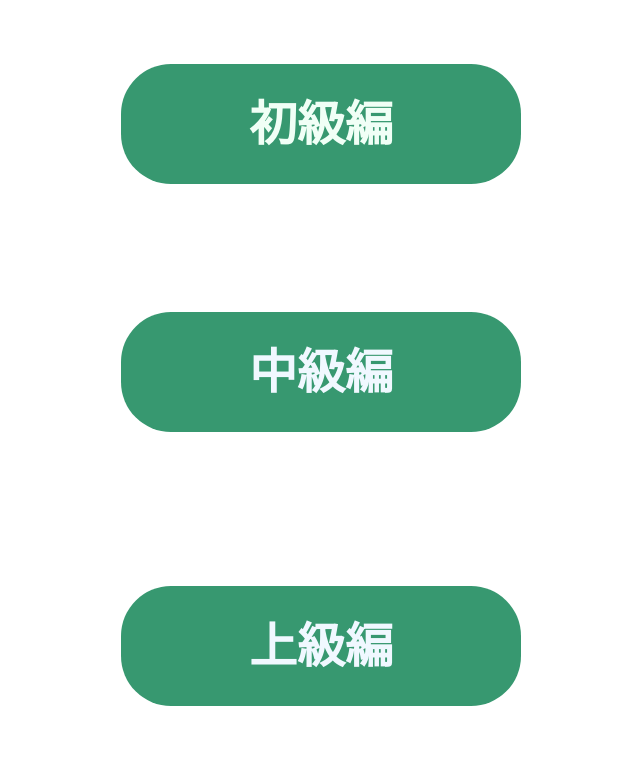
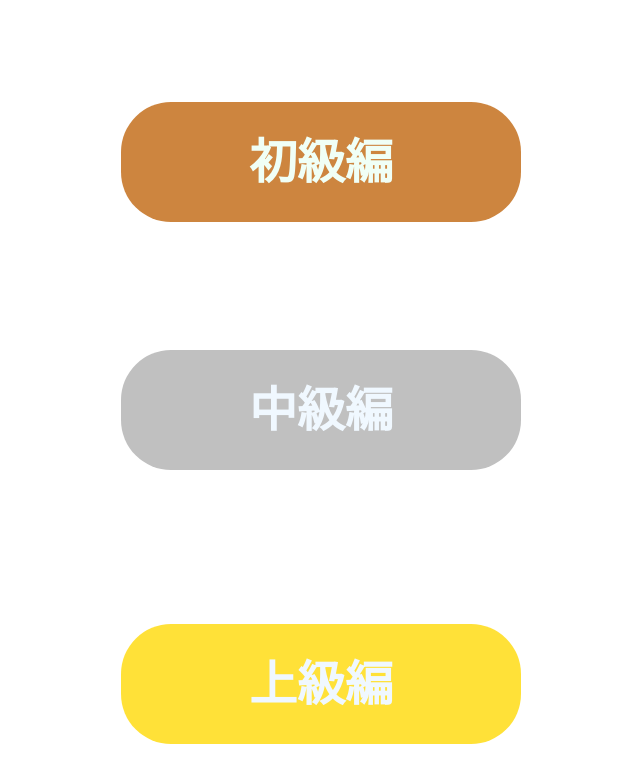
Before and after one commit to furu0202/Prefectures-App, a Next.js app: page /level in a window 1280 px wide. Shown: the top 782 px of the page, without its empty margins (319-959 px from the left). Built offline with nearby package versions, Linux system fonts and the light colour scheme.

Commit message:
難易度ボタンの配色を変更

```diff
--- a/app/level/page.module.css
+++ b/app/level/page.module.css
@@ -1,11 +1,16 @@
+.main {
+  font-size: 48px;
+  text-align: center;
+}
+
 .buttonBeginner {
   font-size: 48px;
   height: 120px;
   width: 400px;
   margin: 0 auto;
-  margin-top: 5%;
+  margin-top: 8%;
   color: #f0fff6;
-  background: rgb(55, 152, 112);
+  background: #cd853f;
   display: flex;
   justify-content: center;
   font-weight: bold;
@@ -20,7 +25,7 @@
   margin: 0 auto;
   margin-top: 10%;
   color: aliceblue;
-  background: rgb(55, 152, 112);
+  background: silver;
   display: flex;
   justify-content: center;
   font-weight: bold;
@@ -35,7 +40,7 @@
   margin: 0 auto;
   margin-top: 12%;
   color: aliceblue;
-  background: rgb(55, 152, 112);
+  background: #ffd900c7;
   display: flex;
   justify-content: center;
   font-weight: bold;
```
